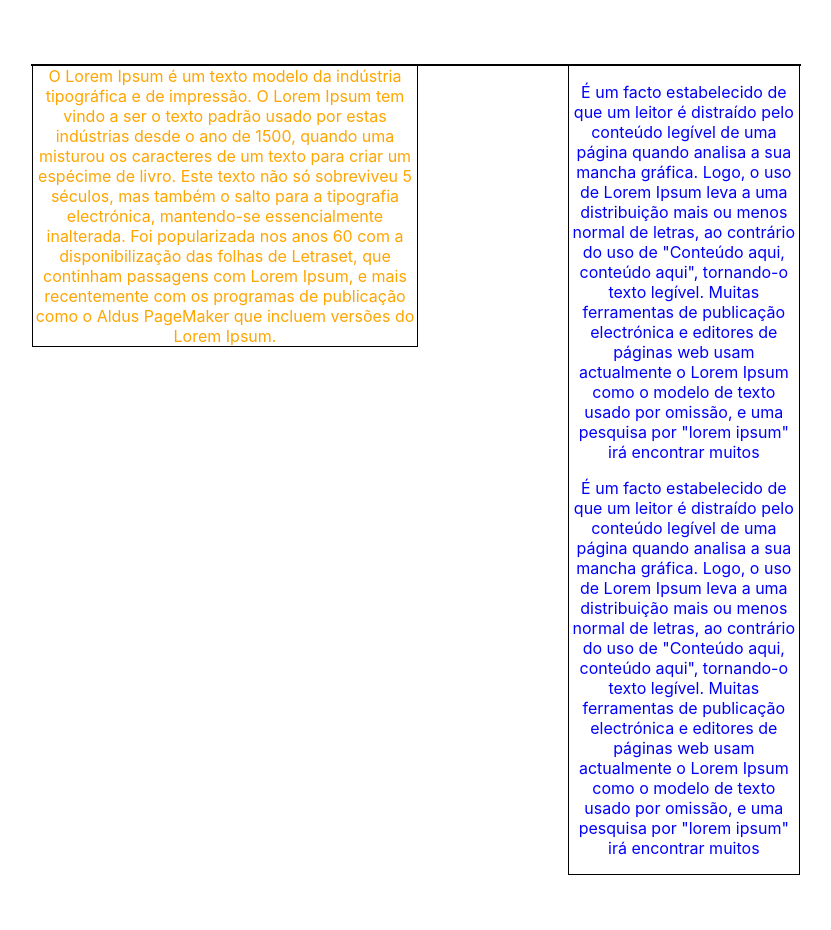
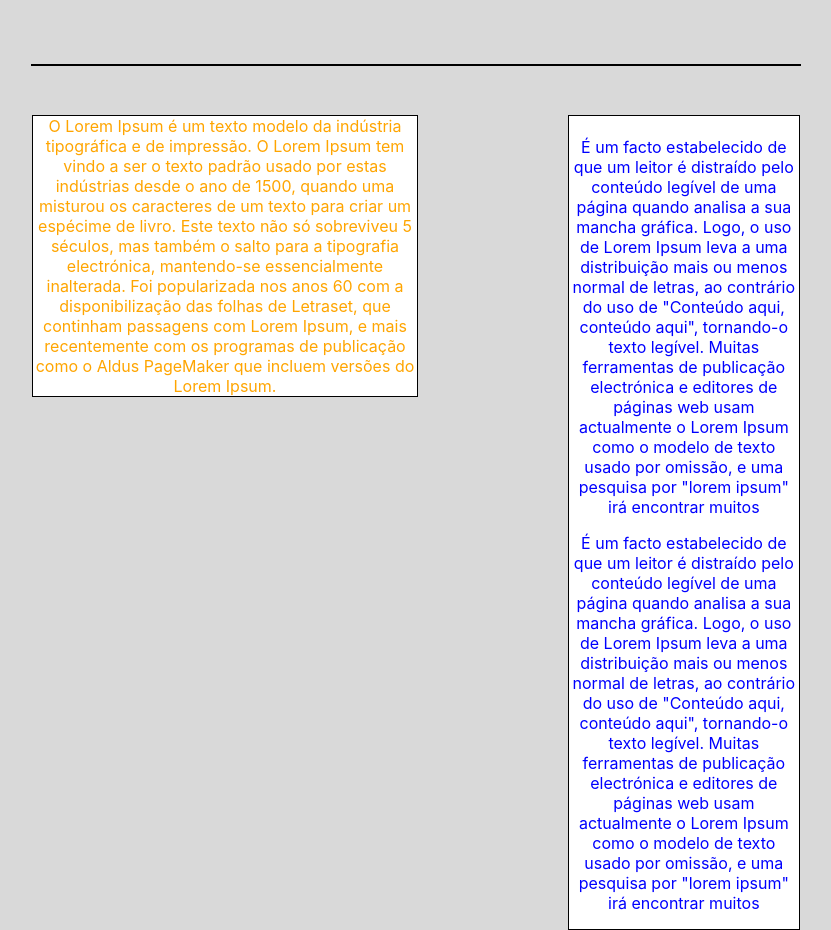
Before and after one commit to marcusjensen15/news-feed-main-component, a React (Create React App) app: page / in a window 1280 px wide. Shown: the whole page, without its empty margins (225-1056 px from the left). Before the commit the page ends 875 px from the top, so only its background shows below. Built offline with nearby package versions, Linux system fonts and the light colour scheme.

Commit message:
correctly changed background color

```diff
--- a/src/App.css
+++ b/src/App.css
@@ -1,57 +1,34 @@
+html, body{
+  background-color: #D9D9D9;
+}
+
+
 .App {
   text-align: center;
 }
 
-.App-logo {
-  height: 40vmin;
-  pointer-events: none;
-}
-
-@media (prefers-reduced-motion: no-preference) {
-  .App-logo {
-    animation: App-logo-spin infinite 20s linear;
-  }
-}
-
-.App-header {
-  background-color: #282c34;
-  min-height: 100vh;
-  display: flex;
-  flex-direction: column;
-  align-items: center;
-  justify-content: center;
-  font-size: calc(10px + 2vmin);
-  color: white;
-}
-
-.App-link {
-  color: #61dafb;
-}
-
-@keyframes App-logo-spin {
-  from {
-    transform: rotate(0deg);
-  }
-  to {
-    transform: rotate(360deg);
-  }
-}
 
 .test1{
   color: orange;
-  /* column-count: 2; */
+  background-color: #FFFFFF;
+
   float: left;
   width: 50%;
   border: 1px solid black;
-  padding: 0px;
-  margin: 0px;
+  padding-top: 0px;
+  margin-top: 50px;
 }
 
 .test2{
   color: blue;
   width: 30%;
   float: right;
+  padding-top: 5px;
   border: 1px solid black;
+  margin-top: 50px;
+  background-color: #FFFFFF;
+
+
 
 
 }
--- a/src/App.js
+++ b/src/App.js
@@ -30,8 +30,10 @@
   return (
     <div className="App">
       <div className="Container">
-        <NewsFeedMain newsFeedMainData={this.state.newsFeedMainData}/>
-        <NewsFeedSideBar newsFeedbackSideBarData={this.state.newsFeedbackSideBarData}/>
+        <div className="bkground">
+          <NewsFeedMain newsFeedMainData={this.state.newsFeedMainData}/>
+          <NewsFeedSideBar newsFeedbackSideBarData={this.state.newsFeedbackSideBarData}/>
+        </div>
       </div>
     </div>
     );
```
